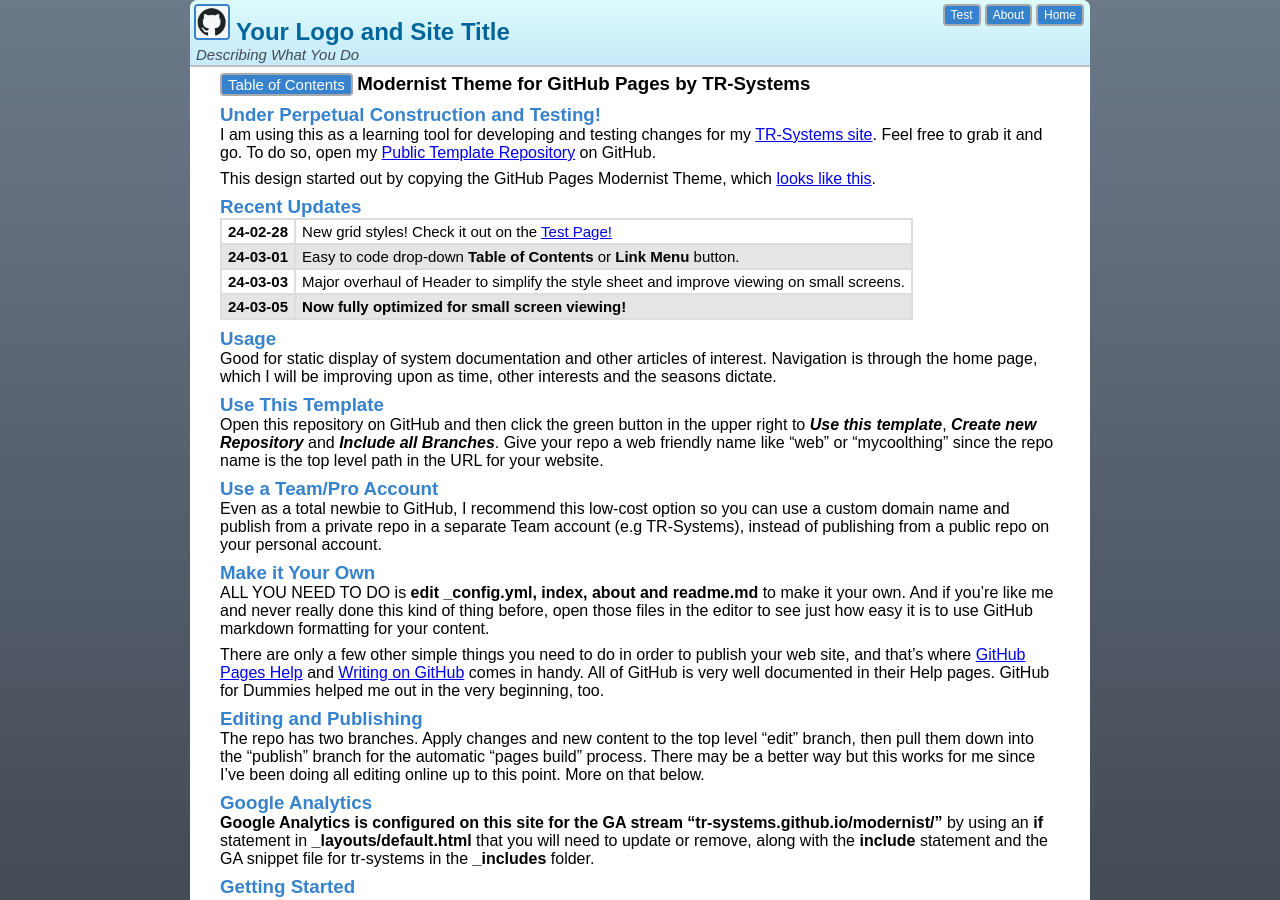
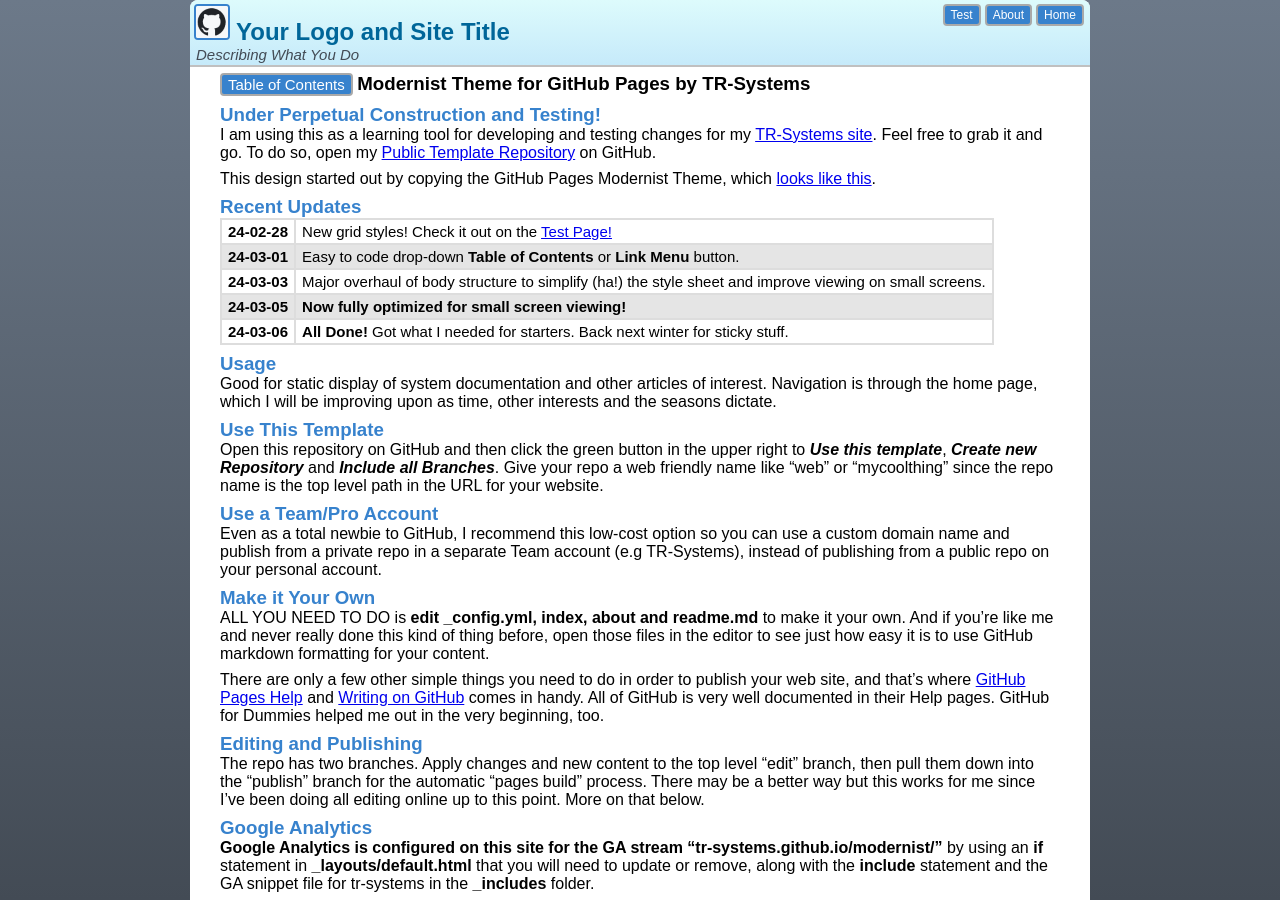
Before and after one commit to TR-Systems/modernist, a Jekyll site: the page built from index.md, in a window 1280 px wide and 900 px high. Built offline with Jekyll 4.4.1, drawn with Linux system fonts in a browser that asks for light colours; our own code applies the rules of GitHub Pages for plain Markdown files.

Commit message:
Update index.md

```diff
--- a/index.md
+++ b/index.md
@@ -28,8 +28,9 @@
 
 | **24-02-28** | New grid styles! Check it out on the [Test Page!](test.md)
 | **24-03-01** | Easy to code drop-down **Table of Contents** or **Link Menu** button.
-| **24-03-03** | Major overhaul of Header to simplify the style sheet and improve viewing on small screens.
+| **24-03-03** | Major overhaul of body structure to simplify (ha!) the style sheet and improve viewing on small screens.
 | **24-03-05** | **Now fully optimized for small screen viewing!**
+| **24-03-06** | **All Done!** Got what I needed for starters. Back next winter for sticky stuff.
 
 ### Usage
 Good for static display of system documentation and other articles of interest. Navigation is through the home page, which I will be improving upon as time, other interests and the seasons dictate.
```
